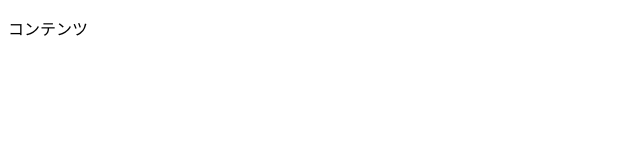
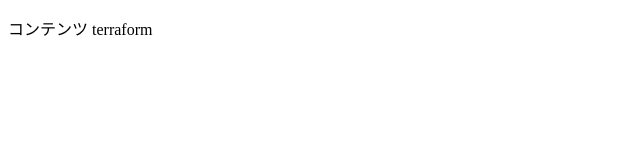
Before and after one commit to zhaominghao-aws/Repository_terraform, a plain HTML site: page index.html in a window 1280 px wide. Shown: the full height of the page, 0-640 px from the left. Drawn offline with Linux system fonts and the light colour scheme.

Commit message:
添加字符

```diff
--- a/index.html
+++ b/index.html
@@ -10,6 +10,7 @@
     <div>
         <p color="red;">
             コンテンツ
+            terraform
         </p>
     </div>
 </body>
```
